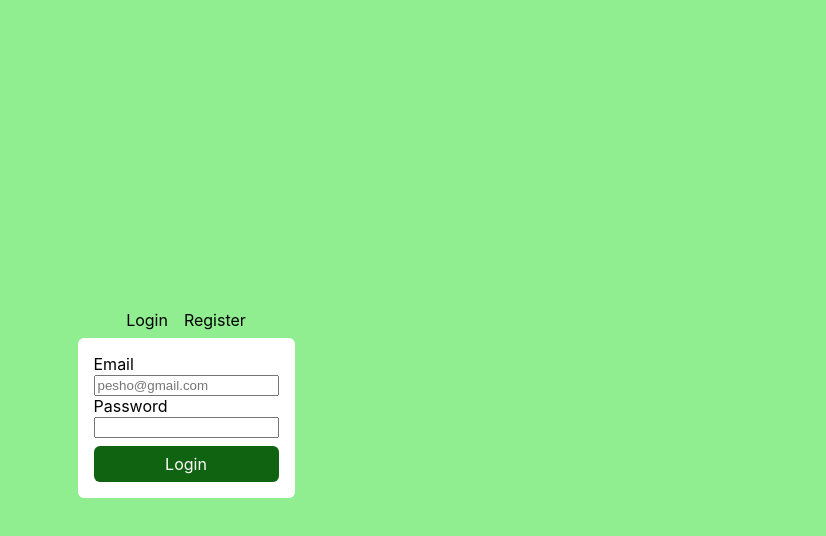
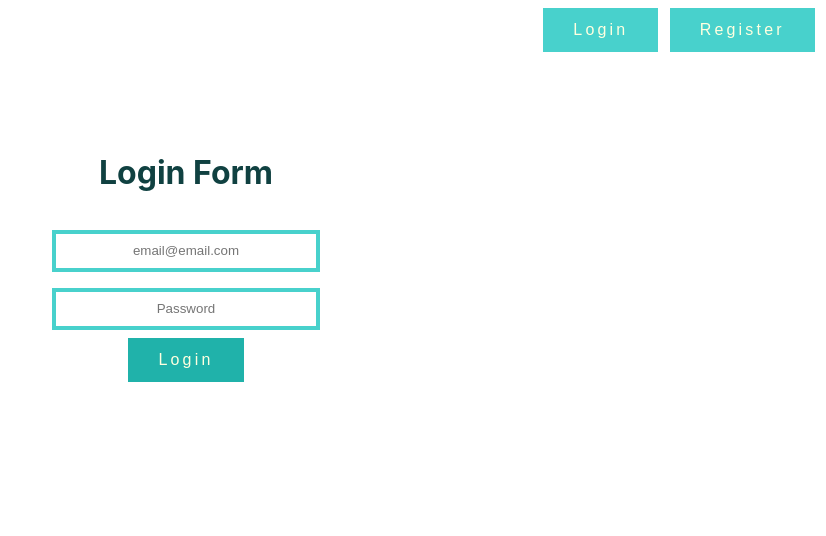
Before and after one commit to milenski1989/todo-app, a React (Create React App) app: page /login in a window 1280 px wide. Shown: the top 536 px of the page, without its empty margins (454-1280 px from the left). Built offline with nearby package versions, Linux system fonts and the light colour scheme.

Commit message:
fakeServer completed + css styles

```diff
--- a/src/FakeServer.js
+++ b/src/FakeServer.js
@@ -1,14 +1,55 @@
-class FakeServer{
-	register(email,name,password,username){
-		localStorage.setItem('account',JSON.stringify({email,name,password,username}))
+class FakeServer {
+	register(email, name, password, username) {
+		localStorage.setItem('account', JSON.stringify({ email, name, password, username }))
 	}
-	login(email,password){
+	login(email, password) {
 		const account = JSON.parse(localStorage.getItem('account'))
-		console.log(account, email, password )
-		if(account && account.email === email && account.password === password){
+		if (account && account.email === email && account.password === password) {
 			return 200
 		}
 		return 400
+	}
+
+	createTask(task) {
+		const tasks = this.loadTasks()
+		tasks.push(task)
+
+		localStorage.setItem('tasks', JSON.stringify(tasks))
+	}
+
+	loadTasks() {
+		let tasks
+		if (localStorage.getItem('tasks')) {
+			tasks = JSON.parse(localStorage.getItem('tasks'))
+		}
+		else {
+			tasks = []
+		}
+
+		return tasks
+	}
+
+	deleteTask(index) {
+		const tasks = this.loadTasks()
+		tasks.splice(index, 1)
+		localStorage.setItem('tasks', JSON.stringify(tasks))
+	}
+
+	updateTask(index, task) {
+		const tasks = this.loadTasks()
+		tasks[index] = task
+		localStorage.setItem('tasks', JSON.stringify(tasks))
+	}
+
+	editProfile(name, username, password, email) {
+		let profileData = JSON.parse(localStorage.getItem('account'))
+		profileData.name = name
+		profileData.username = username
+		profileData.password = password
+		profileData.email = email
+		// save in localstorage
+		localStorage.setItem('tasks', JSON.stringify(profileData))
+
 	}
 }
 
--- a/src/components/Login.css
+++ b/src/components/Login.css
@@ -1,4 +1,71 @@
-.LoginContainer{
+body{box-sizing: border-box;
+}
+h1{
+  color: rgb(16, 65, 65);
+}
+
+.login-container{
+    width: 40rem;
+    height: 30rem;
+    margin: 5rem auto 0 auto;
+    text-align: center;
+}
+.page-switcher{
+    display: flex;
+    flex-direction: row;
+    align-items: center;
+    justify-content: flex-end;
+}
+.page-switcher-item button{
+   border: 0;
+padding: 10px 30px;
+margin-right: 0.7rem;
+
+background: mediumturquoise;
+line-height: 1.5;
+letter-spacing: 0.2rem;
+font-size: 1rem;
+  transition: cubic-bezier(0.39, 0.575, 0.565, 1) 0.3s;
+}
+.page-switcher-item button:hover, .login-btn button:hover, .register-btn button:hover{
+      background: rgb(16, 65, 65);
+}
+
+.login-btn button{
+    padding: 10px 30px;
+    border: 0;
+    line-height: 1.5;
+    letter-spacing: 0.2rem;
+    font-size: 1rem;
+      transition: cubic-bezier(0.39, 0.575, 0.565, 1) 0.3s;
+}
+
+.register-btn{
+    margin-top:1rem;
+}
+
+.register-btn button{
+       padding: 10px 30px;
+    border: 0;
+    line-height: 1.5;
+    letter-spacing: 0.2rem;
+    font-size: 1rem;
+      transition: cubic-bezier(0.39, 0.575, 0.565, 1) 0.3s;
+}
+.form{
+    display: flex;
+    flex-direction: column;
+}
+
+input{
+    width: 16rem;
+    height: 2rem;
+    margin-top: 16px;
+    text-align: center;
+    border: 4px solid mediumturquoise;
+}
+
+/* .LoginContainer{
     background-color:lightgreen;
     display: flex;
     flex-direction: column;
@@ -26,4 +93,4 @@
     margin-top: 8px;
     border-radius: 6px;
     padding: 8px 4px;
-}
+} */
--- a/src/components/Login.js
+++ b/src/components/Login.js
@@ -13,26 +13,26 @@ function Login() {
 	const [username, setUsername] = useState('')
 	let navigate = useNavigate()
 
-	function onChangeEmail(event){
+	function onChangeEmail(event) {
 		setEmail(event.target.value)
 	}
-	function onChangeName(event){
+	function onChangeName(event) {
 		setName(event.target.value)
 	}
-	function onChangePassword(event){
+	function onChangePassword(event) {
 		setPassword(event.target.value)
 	}
-	function onChangeUsername(event){
+	function onChangeUsername(event) {
 		setUsername(event.target.value)
 	}
-	function register(){
-		fakeServer.register(email,name,password,username)
+	function register() {
+		fakeServer.register(email, name, password, username)
 		navigate('/', { replace: true })
 		localStorage.setItem('isLoggedIn', JSON.stringify(true))
 	}
-	function login(){
-		const response = fakeServer.login(email,password)
-		if(response === 200){
+	function login() {
+		const response = fakeServer.login(email, password)
+		if (response === 200) {
 			navigate('/', { replace: true })
 			localStorage.setItem('isLoggedIn', JSON.stringify(true))
 			// localStorage.removeItem('isLoggedIn')
@@ -41,42 +41,55 @@ function Login() {
 		}
 	}
 
+	return <div>
 
-	return <div className="LoginContainer">
+		{/*switch between Login and Register pages*/}
 		<div className="page-switcher">
-			<div onClick={() => setPage(visiblePage.login)}>Login</div>
-			<div onClick={() => setPage(visiblePage.register)}>Register</div>
+			<div className="page-switcher-item"> <button type="submit" onClick={() => setPage(visiblePage.login)}>Login</button></div>
+			<div className="page-switcher-item"> <button type="submit" onClick={() => setPage(visiblePage.register)}>Register</button></div>
 		</div>
-		{page === visiblePage.login ? <div className="LoginForm">
-			<div>
-				<div>Email</div>
-				<input placeholder="pesho@gmail.com"type="email" value={email} onChange={onChangeEmail}/>
+
+		<div className="login-container">
+
+			{/*Login form*/}
+			{
+				page === visiblePage.login ? <div className="login-form form">
+					<div className="login-item">
+						<h1>Login Form</h1>
+						<input placeholder="email@email.com" type="email" value={email} onChange={onChangeEmail} />
 					</div>
-			<div>
-				<div>Password</div>
-				<input type="password" value={password} onChange={onChangePassword}/>
+					<div className="login-item">
+						<input placeholder="Password" type="password" value={password} onChange={onChangePassword} />
 					</div>
-			<div onClick={login} class="btn">Login</div>
-		</div> : <div className="LoginForm">
-			<div>
-				<div>Full name</div>
-				<input type="text" value={name} onChange={onChangeName}/>
+					<div className="login-btn btn"> <button onClick={login}>Login</button></div>
+
+					{/*Register Form*/}
+				</div> : <div className="register-form form">
+					<div
+						className="register-item">
+						<h1>Register Form</h1>
+						<input type="text" placeholder="Full Name" value={name} onChange={onChangeName} />
 					</div>
-			<div>
-				<div>Username</div>
-				<input type="text" value={username} onChange={onChangeUsername}/>
+					<div className="register-item">
+						<input type="text" placeholder="Username" value={username} onChange={onChangeUsername} />
 					</div>
-			<div>
-				<div>Email</div>
-				<input type="email" value={email} onChange={onChangeEmail}/>
+					<div className="register-item">
+						<input type="email" placeholder="email@email.com" value={email} onChange={onChangeEmail} />
 					</div>
-			<div>
-				<div>Password</div>
-				<input type="password" value={password} onChange={onChangePassword}/>
+					<div className="register-item">
+						<input type="password" placeholder="Password" value={password} onChange={onChangePassword} />
 					</div>
-			<div onClick={register} className="btn">Register</div>
-		</div>}
+
+					<div className="register-btn btn">
+						<button type="submit" onClick={register} >Register</button>
 					</div>
+				</div>
+			}
+		</div>
+
+	</div>
+
+
 }
 
 export default Login
--- a/src/components/Navigation.css
+++ b/src/components/Navigation.css
@@ -1,5 +1,5 @@
 .Navigation{
-    background-color: aquamarine;
+    background-color: mediumturquoise;
     padding: 16px;
     display: flex;
     justify-content: flex-end;
--- /dev/null
+++ b/src/components/Profile.css
@@ -0,0 +1,16 @@
+.Profile{
+    display: flex;
+    flex-direction: column;
+    width: 40vw;
+    align-items: center;
+   margin: 16px auto;
+
+}
+
+.Profile input, button {
+    text-align: center;
+    margin-top: 8px;
+    padding: 8px;
+    background-color: lightseagreen;
+   color: lightyellow;
+}
--- a/src/components/Profile.js
+++ b/src/components/Profile.js
@@ -1,7 +1,52 @@
-import React from "react"
+import React, { useState } from "react"
+import "./Profile.css"
+import fakeServer from "../FakeServer"
+
+const account = JSON.parse(localStorage.getItem('account'))
 
 function Profile() {
-	return <div>Profile</div>
+
+	const [name, setName] = useState(account.name)
+	const [username, setUsername] = useState(account.username)
+	const [password, setPassword] = useState(account.password)
+	const [email, setEmail] = useState(account.email)
+
+
+	function changeName(event) {
+		//this should be the new name, coming from the input value
+		setName(event.target.value)
+	}
+
+	function changeUsername(event) {
+		//this should be the new name, coming from the input value
+		setUsername(event.target.value)
+	}
+
+	function changePassword(event) {
+		//this should be the new name, coming from the input value
+		setPassword(event.target.value)
+	}
+
+	function changeEmail(event) {
+		//this should be the new name, coming from the input value
+		setEmail(event.target.value)
+	}
+
+	function changeAccountDetails() {
+		//this should change the data in the account
+		fakeServer.editProfile(name,
+			username,
+			password,
+			email)
+	}
+
+	return <div className="Profile">
+		<input type="text" placeholder="name" value={name} onChange={changeName}></input>
+		<input type="text" placeholder="username" value={username} onChange={changeUsername}></input>
+		<input type="text" placeholder="password" value={password} onChange={changePassword}></input>
+		<input type="text" placeholder="email" value={email} onChange={changeEmail}></input>
+		<button type="submit" onClick={changeAccountDetails}>Save</button>
+	</div>
 }
 
 export default Profile
--- a/src/components/Task.css
+++ /dev/null
@@ -1,4 +0,0 @@
-.Task{
-display: flex;
-margin: 8px;
-}
--- a/src/components/Task.js
+++ /dev/null
@@ -1,17 +0,0 @@
-import React from 'react'
-import { useState } from 'react/cjs/react.development'
-import './Task.css'
-
-const Task = ({task, index, handleRemoveItem}) => {
-
-
-
-
-	return <div className="Task" key={index}>
-		  <div>{task.title}</div>
-		  <button onClick={() => handleRemoveItem(index)}>remove</button>
-		  <input type="checkbox"></input>
-	 </div>
-}
-
-export default Task
--- /dev/null
+++ b/src/components/Tasks.css
@@ -0,0 +1,57 @@
+body{
+    box-sizing: border-box;
+}
+.main-container, .task-container{
+display: flex;
+align-items: center;
+width: 20rem;
+height: 10rem;
+margin: 2rem auto;
+}
+
+.main-container{
+flex-direction: column;
+justify-content: flex-start;
+}
+
+.task-container{
+justify-content: center;
+background: mediumturquoise;
+text-transform: capitalize;
+text-align: center;
+
+}
+
+.main-container input{
+     width: 20rem;
+    height: 8rem;
+}
+
+.tasks-item button{
+padding: 10px 35px;
+text-transform: capitalize;
+  border:0;
+   line-height: 1.2;
+    letter-spacing: 0.2rem;
+    font-size: 1rem;
+     transition: cubic-bezier(0.39, 0.575, 0.565, 1) 0.3s;
+}
+
+
+.new-task button{
+    padding: 10px 20px;
+    margin:1rem;
+    text-transform: capitalize;
+    border:0;
+     line-height: 1.2;
+    letter-spacing: 0.2rem;
+    font-size: 1rem;
+     transition: cubic-bezier(0.39, 0.575, 0.565, 1) 0.3s;
+}
+.tasks-item button:hover,.new-task button:hover{
+    background:rgb(16, 65, 65) ;
+}
+.new-task{
+    color: whitesmoke;
+    line-height: 1.5;
+}
```
Also changed, not shown: src/components/Tasks.js (+72 -14 lines), 2 other files (tests, documents, lock files or other folders). Lines whose indentation alone changed are shown as unchanged.
